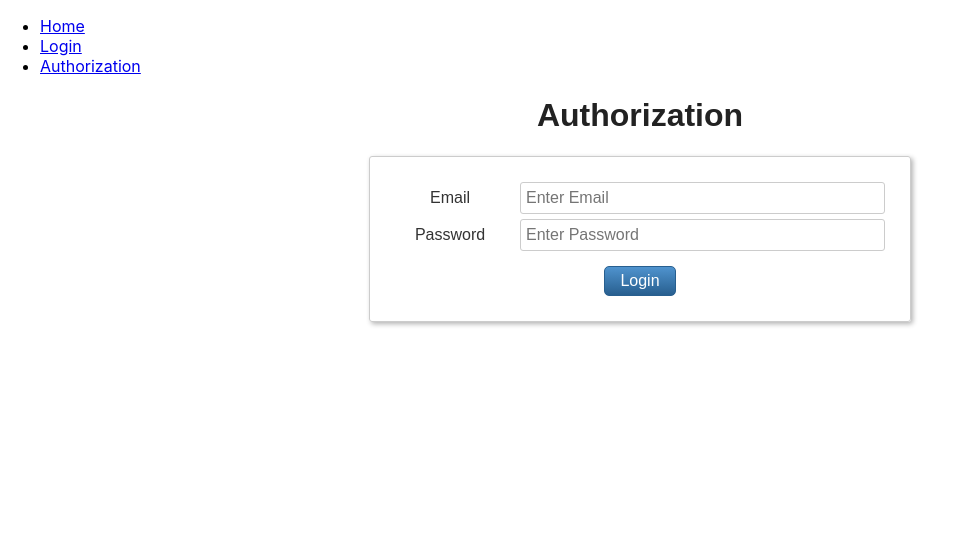
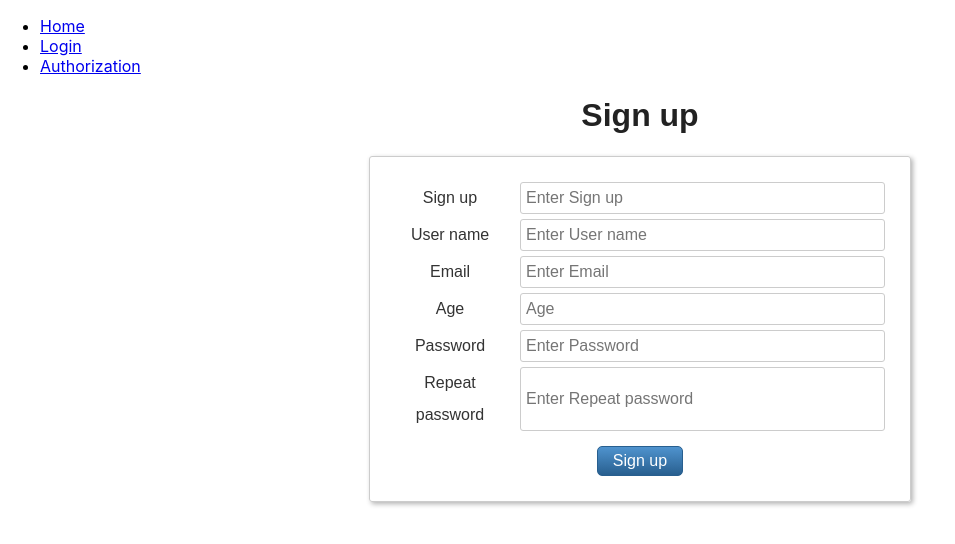
Before and after one commit to vladislavzubov/education-project, a React (Create React App) app: page /authorization in a window 1280 px wide. Shown: the top 544 px of the page, without its empty margins (0-955 px from the left). Built offline with nearby package versions, Linux system fonts and the light colour scheme.

Commit message:
add style form register

```diff
--- a/src/containers/Authorization/Authorization.js
+++ b/src/containers/Authorization/Authorization.js
@@ -9,36 +9,84 @@ const onSubmit = async () => {
   await sleep(300)
 }
 
+const Error = ({ name }) => (
+  <Field
+    name={name}
+    subscription={{ touched: true, error: true }}
+    render={({ meta: { touched, error } }) =>
+      touched && error ? <span>{error}</span> : null
+    }
+  />
+)
+
 class Authorization extends Component {
   render() {
     return (
       <Styles>
-        <div >
-          <h1>Authorization</h1>
+        <div>
+          <h1>Sign up</h1>
           <Form
             onSubmit={onSubmit}
             render={({ handleSubmit }) => (
               <form onSubmit={handleSubmit}>
                 <div>
+                  <label>Sign up</label>
+                  <Field
+                    name="Sign up"
+                    component="input"
+                    type="Sign up"
+                    placeholder="Enter Sign up"
+                  />
+                </div>
+                <div>
+                  <label>User name</label>
+                  <Field
+                    name="User name"
+                    component="input"
+                    type="User name"
+                    placeholder="Enter User name"
+                  />
+                </div>
+                <div>
                   <label>Email</label>
                   <Field
-                    name="email"
+                    name="Email"
                     component="input"
-                    type="email"
+                    type="Email"
                     placeholder="Enter Email"
                   />
                 </div>
                 <div>
+                  <label>Age</label>
+                  <Field
+                    name="age"
+                    component="input"
+                    type="number"
+                    placeholder="Age"
+                  />
+                  <Error name="age" />
+                </div>
+                <div>
                   <label>Password</label>
                   <Field
-                    name="password"
+                    name="Password"
                     component="input"
-                    type="password"
+                    type="Password"
                     placeholder="Enter Password"
                   />
                 </div>
+                <div>
+                  <label>Repeat password</label>
+                  <Field
+                    name="Repeat password"
+                    component="input"
+                    type="Repeat password"
+                    placeholder="Enter Repeat password"
+                  />
+                </div>
+
                 <div className="buttons">
-                  <button type="submit">Login</button>
+                  <button type="submit">Sign up</button>
                 </div>
               </form>
             )}
```
